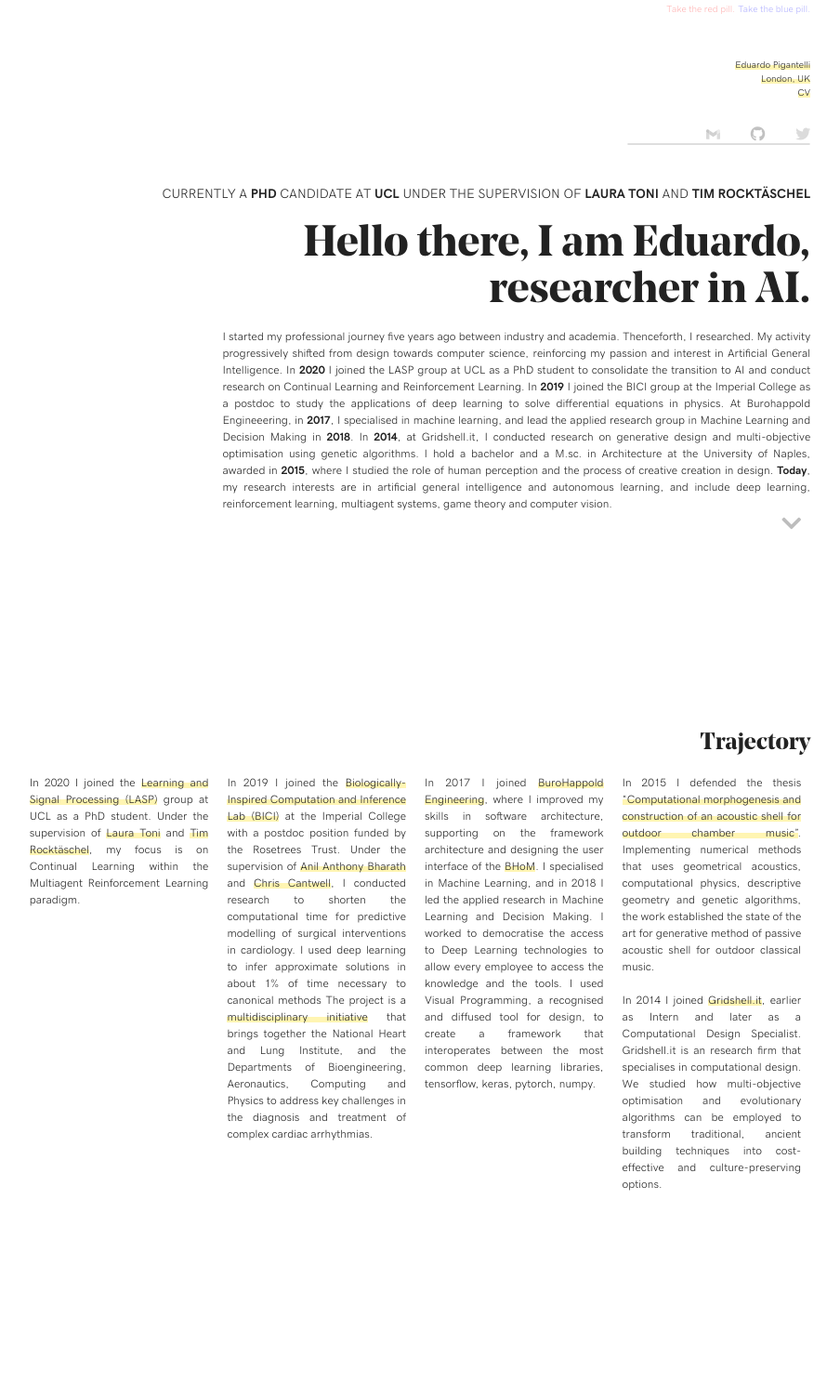
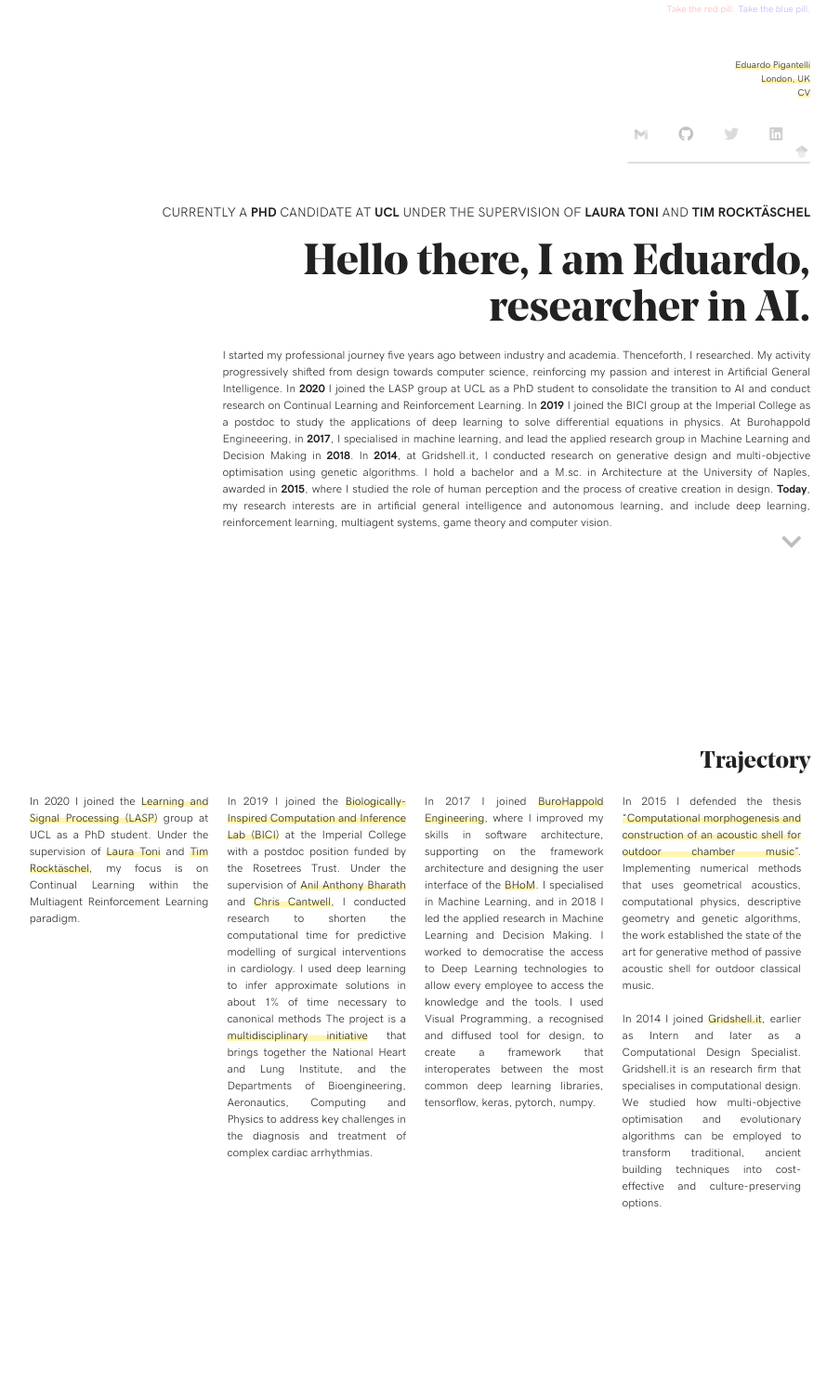
Before and after one commit to epignatelli/epignatelli.github.io, a Jekyll site: the page built from index.md, in a window 1280 px wide. Shown: the whole page at 93% size, without its empty margins (97-1001 px from the left). Built offline with Jekyll 4.4.1, drawn with Linux system fonts in a browser that asks for light colours; nearby versions of some CDN libraries.

Commit message:
Re-add linkedin and scholar to email

```diff
--- a/_config.yml
+++ b/_config.yml
@@ -27,9 +27,9 @@ description: >- # this means to ignore newlines until "baseurl:"
   Learning and Signal Processing (LASP) at University College London (UCL).
 baseurl: "" # the subpath of your site, e.g. /blog
 url: "https://epignatelli.com" # the base hostname & protocol for your site, e.g. http://example.com
-twitter_username: EduPignatelli
+twitter_username: edupignatelli
 github_username:  epignatelli
-linkedin_username: eduardo-pignatelli
+linkedin_username: epignatelli
 
 # Addons
 google_analytics: UA-186052216-1
--- a/_includes/header.html
+++ b/_includes/header.html
@@ -16,13 +16,25 @@
         <a class="noborder" href="mailto:{{site.email}}" aria-label="Gmail">
                 <span class="fab fa-gmail fa-lg"></span>
         </a>
+
         <span class="push-right"></span>
         <a class="button-link noborder" target="_blank" href="https://github.com/{{ site.github_username }}" aria-label="GitHub">
                 <span class="fab fa-github fa-lg"></span>
         </a>
+
         <span class="push-right"></span>
         <a class="twitter-share-button noborder" target="_blank" href="https://twitter.com/{{ site.twitter_username }}" aria-label="Twitter">
                 <span class="fab fa-twitter fa-lg"></span>
         </a>
+
+        <span class="push-right"></span>
+        <a class="noborder" target="_blank" href="https://www.linkedin.com/in/{{site.linkedin_username}}" aria-label="Linkedin">
+                <span class="fab fa-linkedin fa-lg"></span>
+        </a>
+
+        <span class="push-right"></span>
+        <a class="noborder" target="_blank" href="https://scholar.google.co.uk/citations?user=d-TVZ1YAAAAJ&hl=en" aria-label="Google Scholar">
+                <span class="fab fa-scholar fa-lg"></span>
+        </a>
         <hr>
 </div>
```
